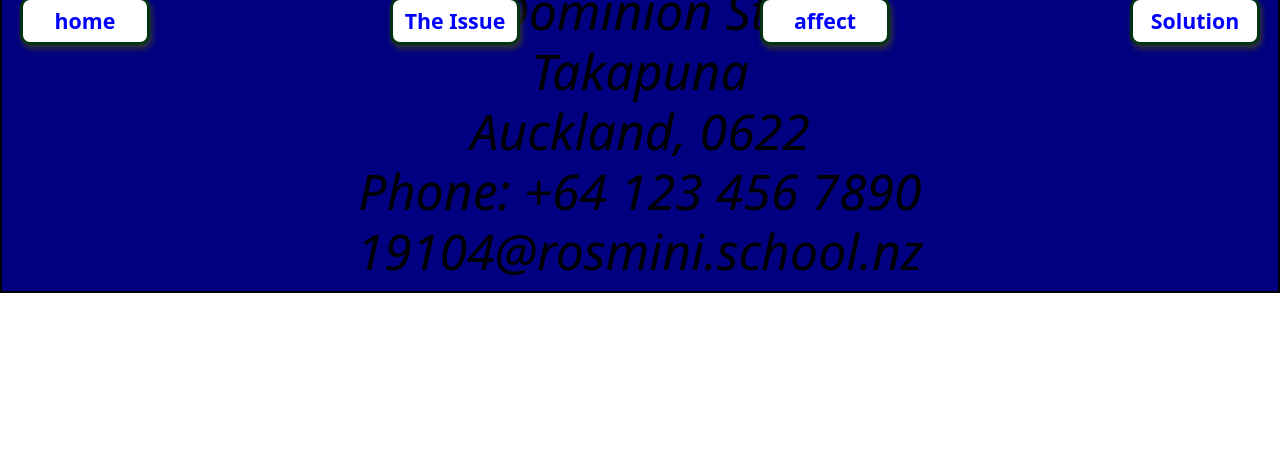
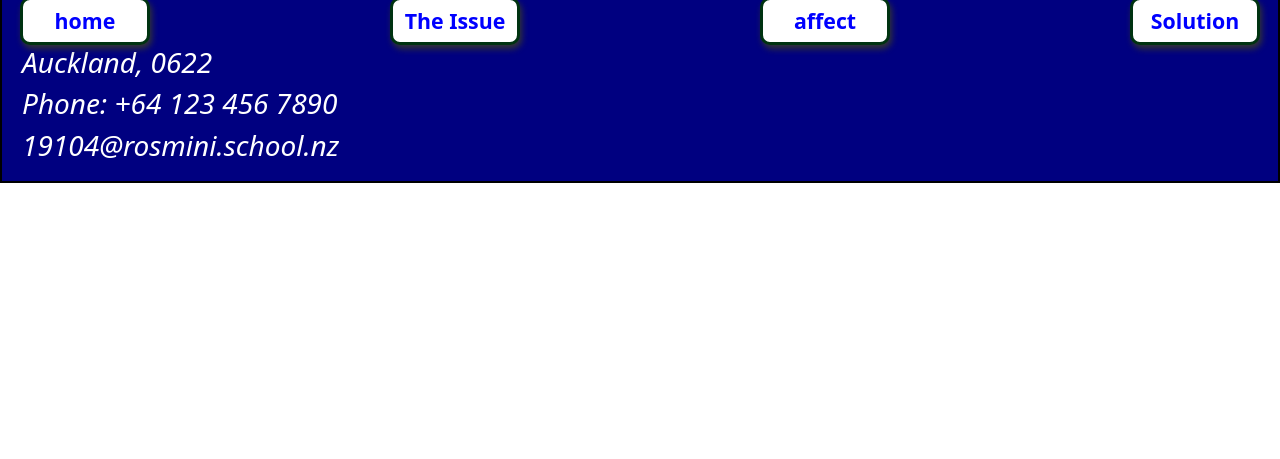
Before and after one commit to XDMenma/dte_asessment_yr13, a PHP site: page /Home.php in a window 1280 px wide. Shown: the part 341-800 px from the top of the page. Run offline with PHP 8.4, Linux system fonts and the light colour scheme.

Commit message:
write a message

```diff
--- a/public/stylesheet/styles.css
+++ b/public/stylesheet/styles.css
@@ -3,7 +3,7 @@ header{
 	border-bottom: 3px solid black;
 	height: 180px;
 }
-h1, h3{
+h1{
 	font-size: 50px;
 	color: Black;
 	text-align: center;
```
